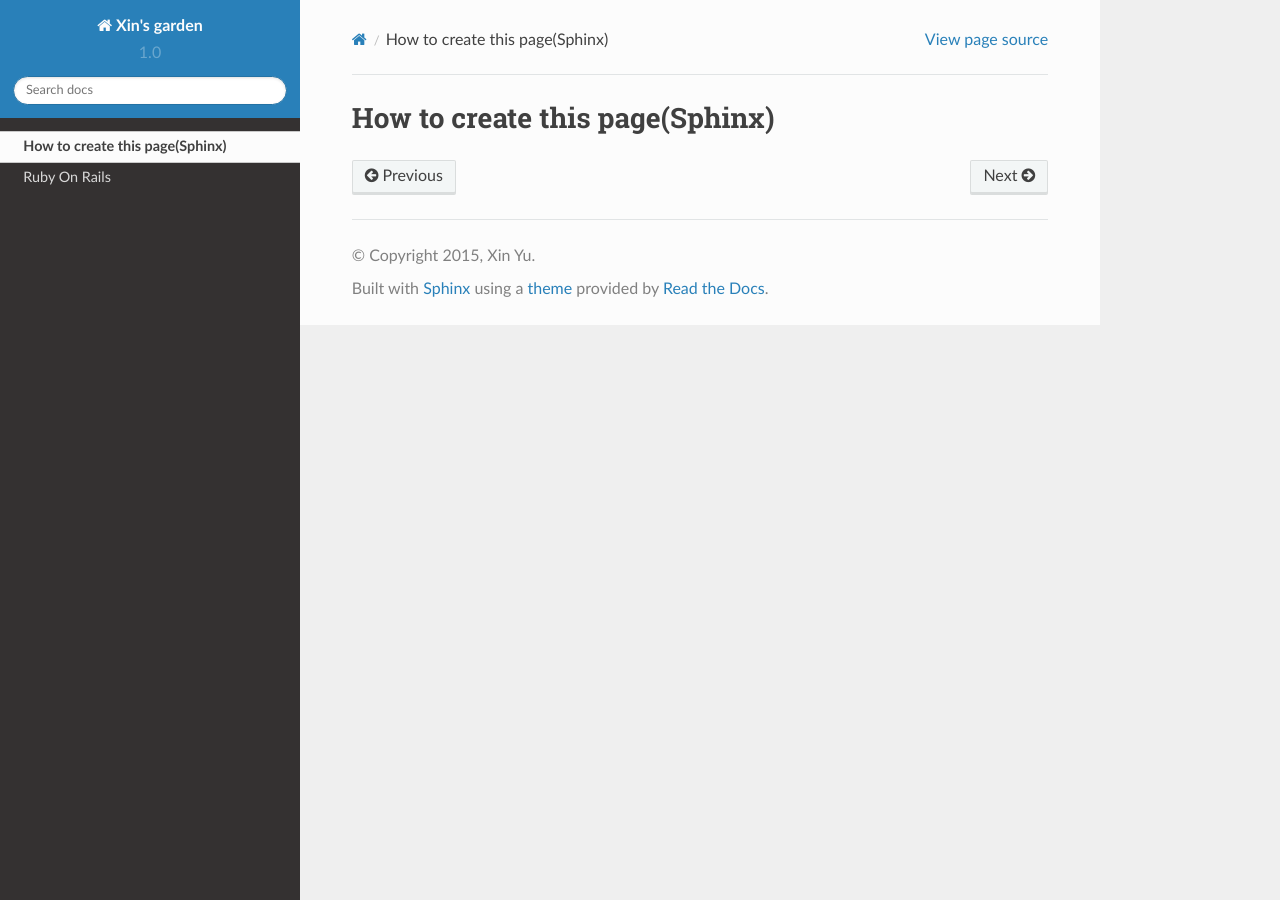
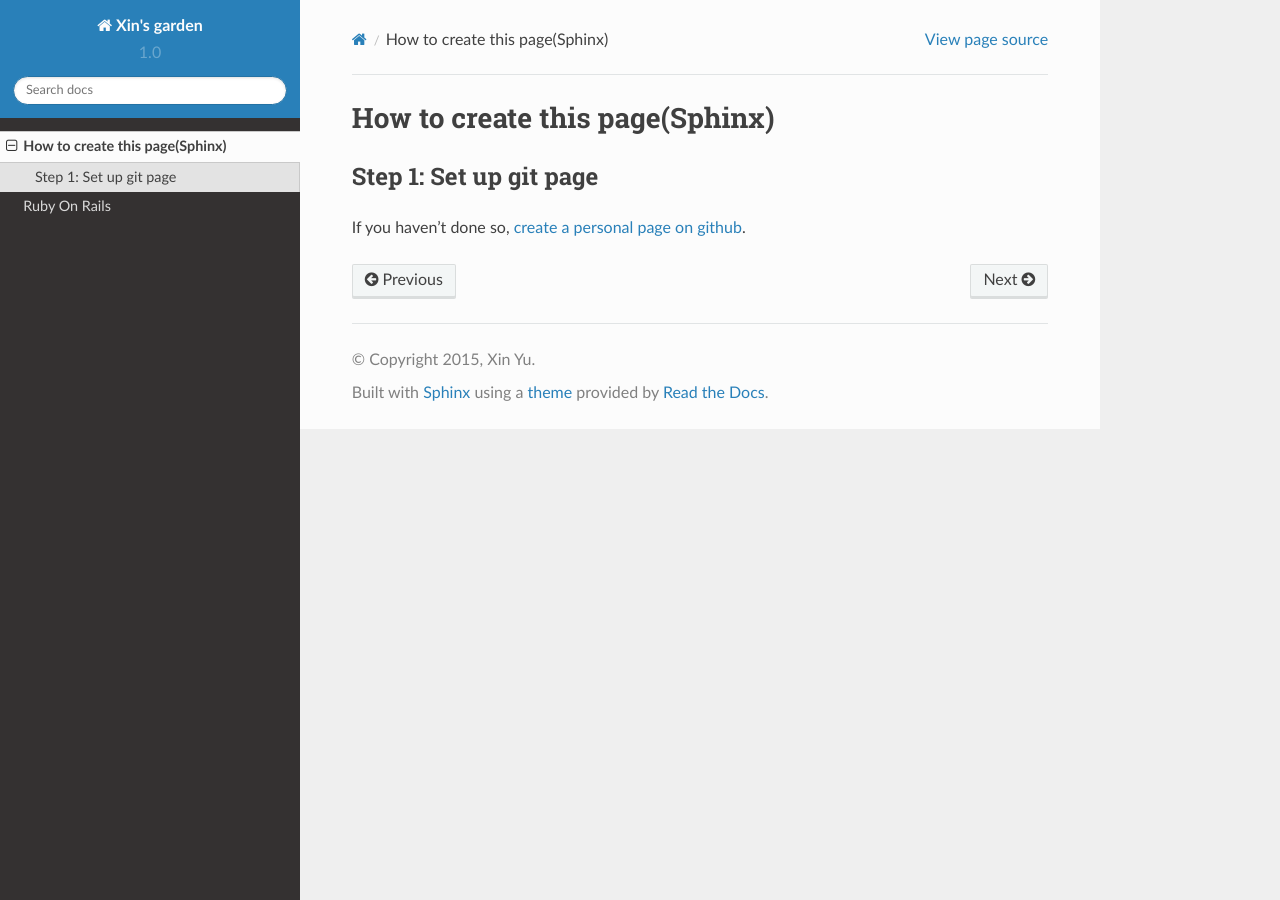
Before and after one commit to yumei165/personal, a Sphinx documentation site: the page built from source/sphinx.rst, in a window 1280 px wide. Built offline with Sphinx 7.4.7 and the Read the Docs theme 2.0.0, drawn with Linux system fonts in a browser that asks for light colours.

```diff
--- a/source/sphinx.rst
+++ b/source/sphinx.rst
@@ -3,3 +3,7 @@
 ********************************
 How to create this page(Sphinx)
 ********************************
+
+Step 1: Set up git page
+---------------------------
+If you haven't done so, `create a personal page on github <https://pages.github.com/>`_.
```
Also changed, not shown: 12 other files.
